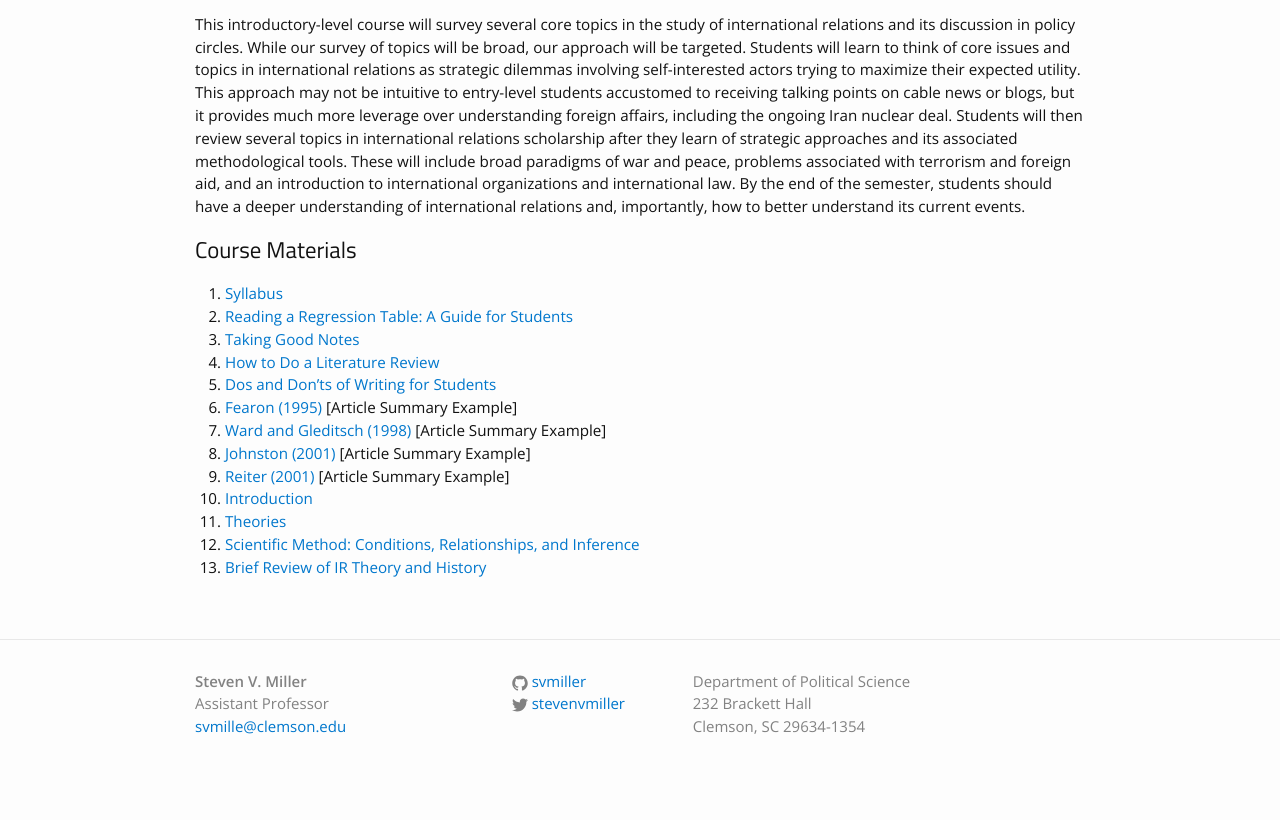
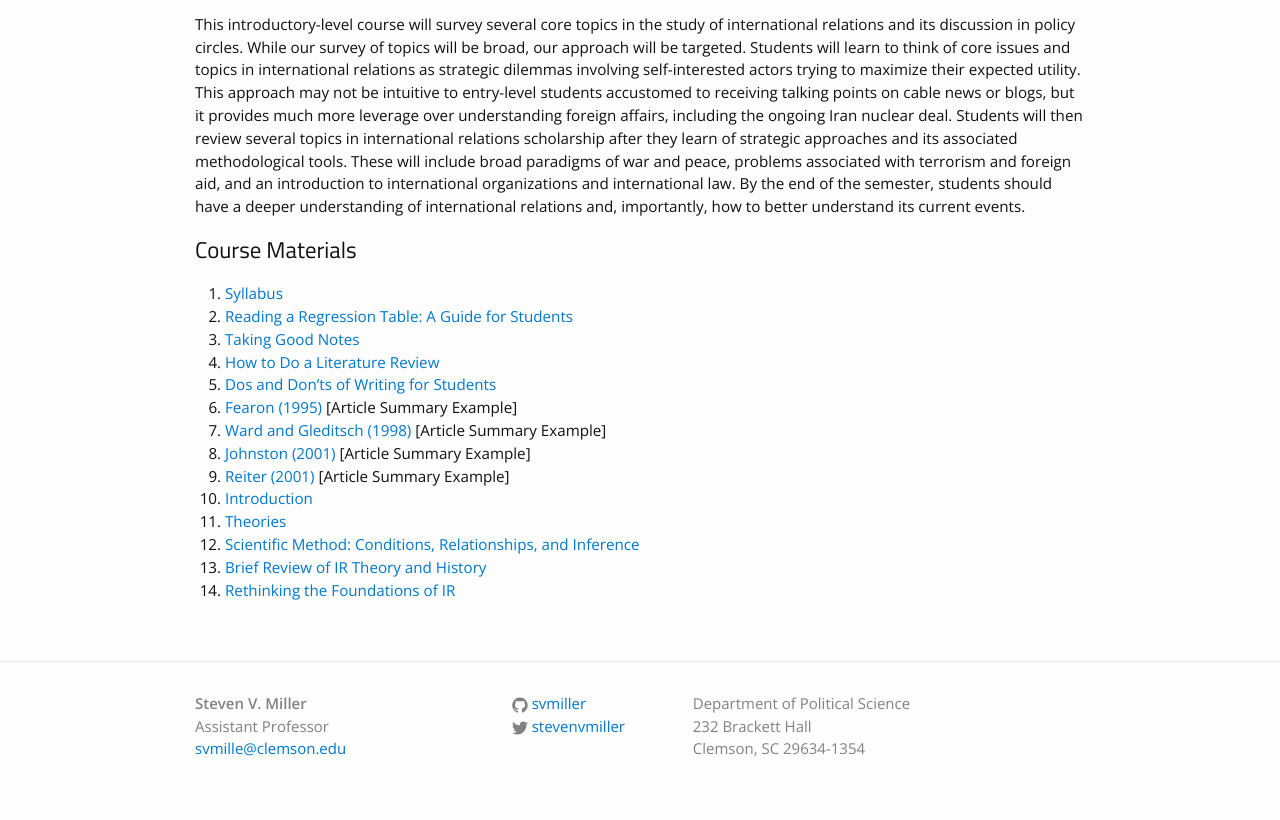
Before and after one commit to svmiller/svmiller.github.io, a Jekyll site: the page built from teaching/posc-1020.md, in a window 1280 px wide. Shown: the part 483-1303 px from the top of the page. Built offline with Jekyll 4.4.1, drawn with Linux system fonts in a browser that asks for light colours; before the commit the page ends 1280 px from its top, so only the background shows below that.

Commit message:
add some lectures (09.03.2015)

```diff
--- a/teaching/posc-1020.md
+++ b/teaching/posc-1020.md
@@ -23,3 +23,4 @@ This introductory-level course will survey several core topics in the study of i
 11. [Theories](https://www.dropbox.com/s/aiuw0nu8x1cuztt/posc1020-lecture-theories.pdf?dl=0)
 12. [Scientific Method: Conditions, Relationships, and Inference](https://www.dropbox.com/s/807igfewh3ktqyi/posc1020-lecture-scientific-method-inference.pdf?dl=0)
 13. [Brief Review of IR Theory and History](https://www.dropbox.com/s/y7edvrwjp875jt7/posc1020-lecture-ir-theory-history.pdf?dl=0)
+14. [Rethinking the Foundations of IR](https://www.dropbox.com/s/hepz6v960v8ovd7/posc1020-lecture-foundations-ir.pdf?dl=0)
```
Also changed, not shown: teaching/posc-3410.md (+1 -0 lines).
